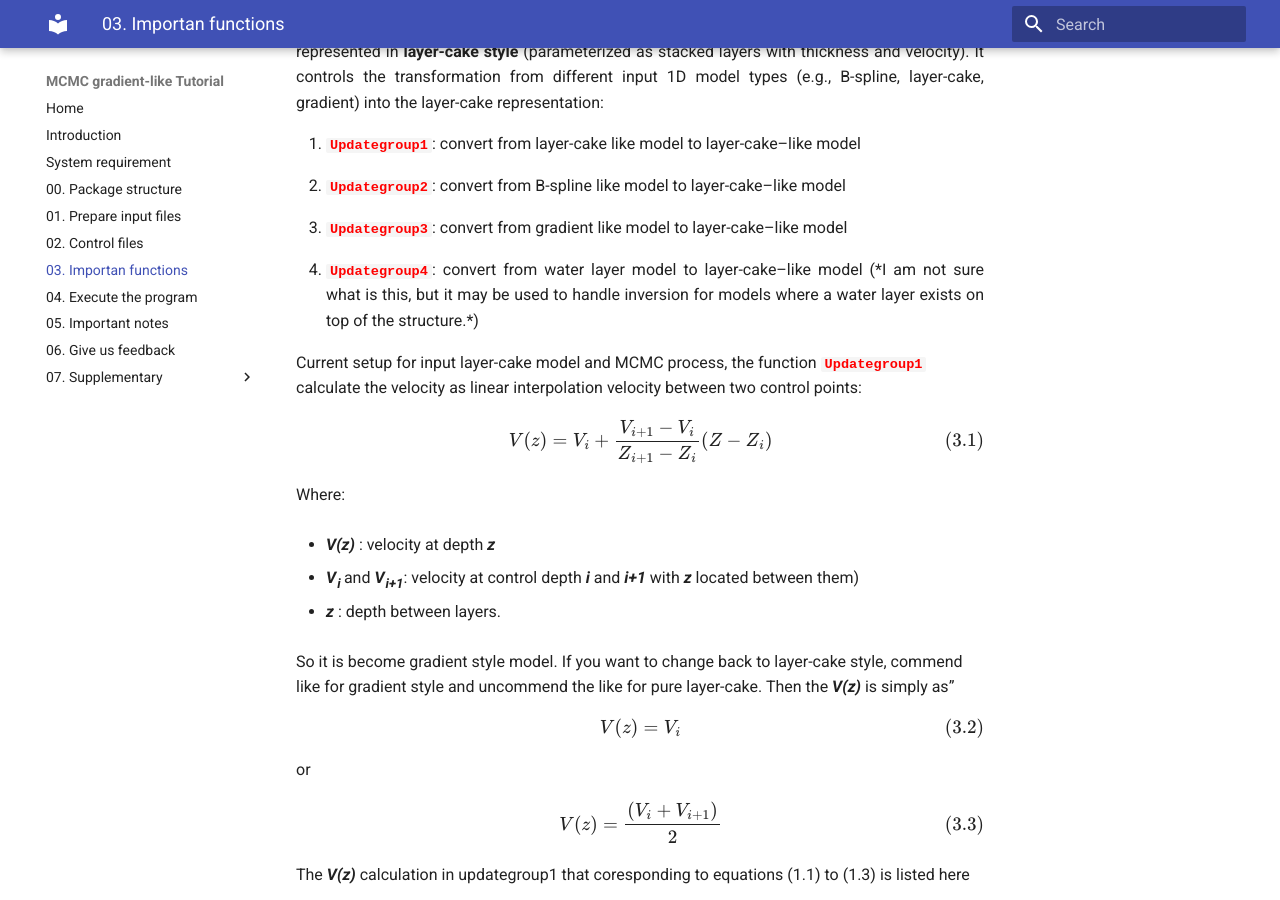
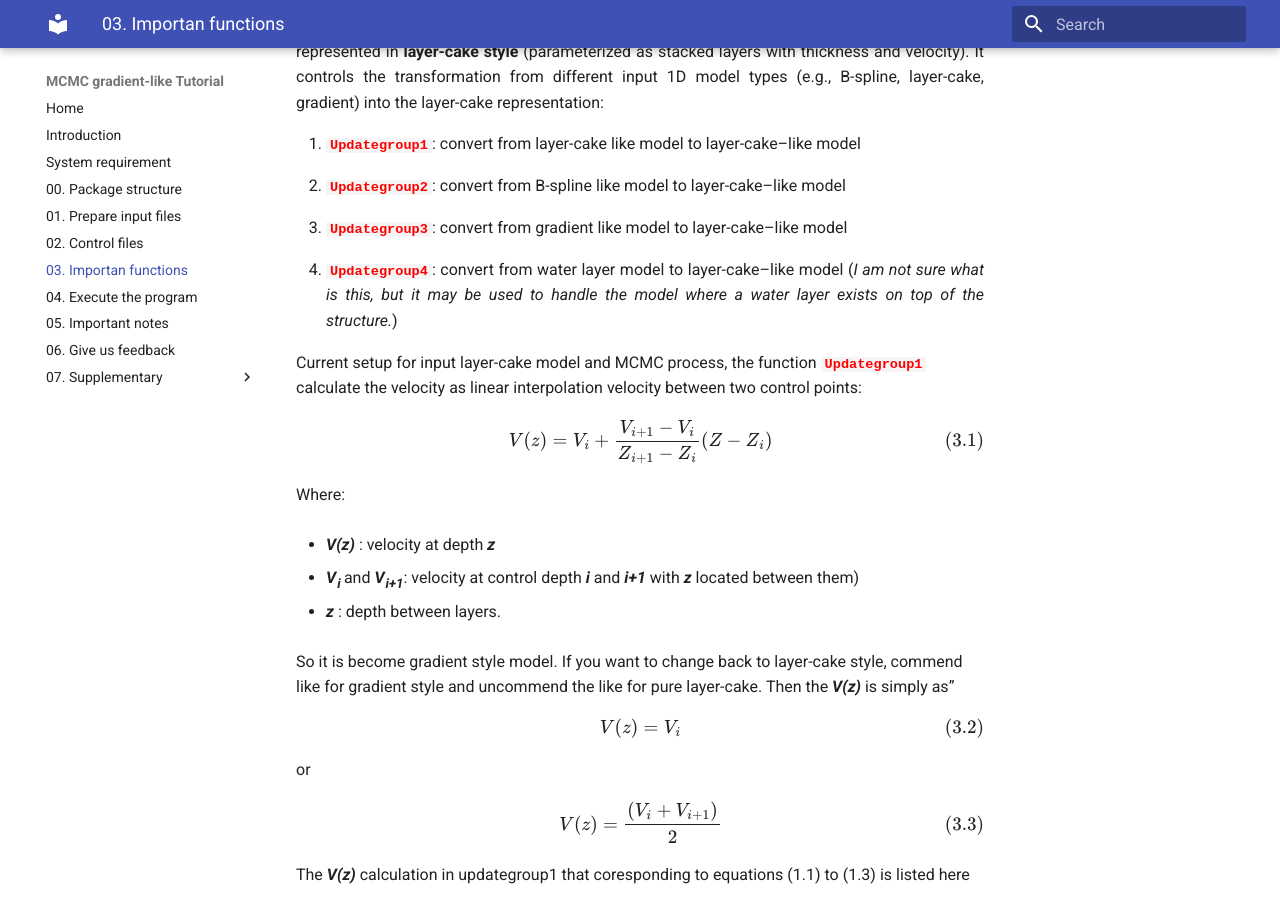
Before and after one commit to havinhlong1988/MCMC_tutorial_demo, an MkDocs documentation site: the page built from docs/03.md, in a window 1280 px wide and 900 px high, scrolled down 766 px. Built offline with MkDocs 1.6.1 and Material for MkDocs 9.7.7, drawn with Linux system fonts in a browser that asks for light colours.

Commit message:
fix format

```diff
--- a/docs/03.md
+++ b/docs/03.md
@@ -42,9 +42,8 @@ layer-cake, gradient) into the layer-cake representation:
 <ol start="4" style="text-align: justify;">
   <li>
     <code style="color:red; font-family:'Courier New', monospace; font-weight:bold;">Updategroup4</code>: convert from water layer model to layer-cake–like
-    model (*I am not sure what is this, but it may be used to handle
-    inversion for models where a water layer exists on top of the
-    structure.*)
+    model (<i>I am not sure what is this, but it may be used to handle
+   the model where a water layer exists on top of the structure.</i>)
   </li>
 </ol>
 
@@ -99,12 +98,12 @@ equations (1.1) to (1.3) is listed here
 
 
 **2. How the misfit of the model is computed**: <code style="color:red; font-family:'Courier New', monospace; font-weight:bold;">CALmodel.C/compute_misfit</code>
-
+<ul style="text-align: justify; margin-left: 0px;">
 The misfit function measures the difference between the observed data
 and the synthetic data predicted from the current model. For each data
 point, the residual is first normalized by the data uncertainty:
-
-a\. The <span style="color:purple"><strong>residual</strong></span> of data point *ith* is calculate as:
+</ul>
+a\. The <span style="color:purple"><strong>residual</strong></span> of data point <i><strong>ith</strong></i> is calculate as:
 
 <div style="text-align: left; margin-left: 1px;">
 $$
@@ -128,10 +127,12 @@ $$
 $$
 </div>
 
-This means the misfit is essentially the **root-mean-square normalized
-residual**. The normalization by the number of data points is important
+<ul style="text-align: justify; margin-left: 0px;">
+This means the misfit is essentially the <strong>root-mean-square normalized
+residual</strong>. The normalization by the number of data points is important
 because it prevents datasets with more points from automatically giving
 a larger misfit just because they contain more samples.
+</ul>
 
 c\. After the individual <span style="color:purple"><strong>misfit</strong></span> are computed, they are combined into a
 <span style="color:purple"><strong>total misfit</strong></span> using <strong>weighting</strong> factors:
@@ -143,14 +144,18 @@ $$
 </div>
 where $w_{ph}, w_{gv}, w_{hv}, w_{rf}$ denote the weights assigned to each dataset.
 
+<ul style="text-align: justify; margin-left: 0px;">
 If equal <strong>weighting</strong> is chosen, the code distributes the weights equally
 among all available data types. If manual <strong>weighting</strong> is used, the user
 defines the weight for each data type, and the total should sum to
  <span style="color:blue"><strong>1</strong></span>.
+</ul>
 
-d\. <span style="color:purple"><strong>Likelihood function</strong></span>: The <span style="color:purple"><strong>likelihood function</strong></span> converts the <span style="color:purple"><strong>misfit</strong></span>
+<ul style="text-align: justify; margin-left: 0px;">
+d. <span style="color:purple"><strong>Likelihood function</strong></span>: The <span style="color:purple"><strong>likelihood function</strong></span> converts the <span style="color:purple"><strong>misfit</strong></span>
 into a probability-like value used in the <span style="color:darkgreen"><strong>MCMC sampling</strong></span>. In general, the
 likelihood decreases as the <span style="color:purple"><strong>misfit</strong></span> increases. A common form is:
+</ul>
 
 <div style="text-align: left; margin-left: 1px;">
 $$
@@ -176,55 +181,55 @@ So models that fit the data better are more likely to be accepted during
 the MCMC process.
 
 **3. Model quality control:** <code style="color:red; font-family:'Courier New', monospace; font-weight:bold;">CALmodel.C/goodmodel</code>
-
+<p style="text-align: justify; margin-left: 0px; line-height: 2.2;">
 This option is activated when the last row of
 <span style="color:red; font-family:'Courier New', monospace; font-weight:bold;">{Project}/data/{sta}_data/in.connector</span> is set to <span style="color:blue;"><strong>1</strong></span>. This setting
 can be controlled by the parameter <span style="color:blue;"><strong>MC_QC_thres</strong></span> in
 <span style="color:red; font-family:'Courier New', monospace; font-weight:bold;">SetupData/parameter.py</span>. when it active, the function
 <code style="color:red; font-family:'Courier New', monospace; font-weight:bold;">CALmodel.C/goodmodel</code> is used to constrain the data quality and model
 behavior as follows:
-
-1.  **Check valid forward data (Vph, Gv, HV, RF)**: If any forward
+<br>
+1.  <strong>Check valid forward data (Vph, Gv, HV, RF)</strong>: If any forward
     result is abnormal, the model is rejected immediately.
-
-2.  **Check monotonic increase of Vs in sediment**: So if a deeper
+<br>
+2.  <strong>Check monotonic increase of Vs in sediment</strong>: So if a deeper
     sediment sublayer has lower Vs than the shallower one, the model is
     rejected.
-
-3.  **Check monotonic increase of Vs in crust**: So if a deeper crustal
+<br>
+3.  <strong>Check monotonic increase of Vs in crust</strong>: So if a deeper crustal
     sublayer has lower Vs than the shallower one, the model is rejected.
-
-4.  **Check monotonic increase of Vs in mantle**: So if a deeper mantle
+<br>
+4.  <strong>Check monotonic increase of Vs in mantle</strong>: So if a deeper mantle
     sublayer has lower Vs than the shallower one, the model is rejected.
-
-5.  **Check positive jump at sediment–crust boundary**: The code checks
+<br>
+5.  <strong>Check positive jump at sediment–crust boundary</strong>: The code checks
     the interface between sediment and crust. It requires the bottom
     sediment velocity to be smaller than the top crust velocity. If
     bottom sediment is greater than top crust, the model is rejected.
-
-6.  **Check positive jump at crust–mantle boundary**: The code also
+<br>
+6.  <strong>Check positive jump at crust–mantle boundary</strong>: The code also
     checks the interface between crust and mantle. It requires the
     bottom crust velocity to be smaller than the first mantle velocity.
     If bottom crust is greater than the mantle top, the model is
     rejected.
-
-7.  **Check monotonic increase in sediment layers (use for MCMC in
-    bspline style only)**: If sediment exists, the code checks that
+<br>
+7.  <strong>Check monotonic increase in sediment layers (use for MCMC in
+    bspline style only)</strong>: If sediment exists, the code checks that
     sediment Vs also increases with depth.
-
-8.  **Check consistent ordering of spline/control points (use for MCMC
-    in bspline style only)**: There is a QC check for spline-style
+<br>
+8.  <strong>Check consistent ordering of spline/control points (use for MCMC
+    in bspline style only)</strong>: There is a QC check for spline-style
     models: (<span style="color:blue;"><strong>1</strong></span>) the second crust spline should not be smaller than the
     first. (<span style="color:blue;"><strong>2</strong></span>) the second mantle spline should not be smaller than the
     first. So the code is also checking that the top part of the spline
     model has a positive or non-negative trend.
-
-9.  **Check positive velocity gradient at top of selected layers (use
-    for MCMC in bspline style only)**: The code uses the vector vgrad to
+<br>
+9.  <strong>Check positive velocity gradient at top of selected layers (use
+    for MCMC in bspline style only)</strong>: The code uses the vector vgrad to
     apply an additional positive-gradient check for selected groups.
     This means, for the groups listed in vgrad, the first two velocity
     values must satisfy.
-
+</p>
 <span style="color:red; font-weight:bold;">Note: </span>
 <span style="color:red;">For each study, you need to turn these options on/off by
 commenting or uncommenting their corresponding code blocks.</span>
```
Also changed, not shown: docs/01.md (+25 -26 lines), docs/02.md (+36 -22 lines), docs/04.md (+10 -2 lines), docs/images/01_img4.jpg (deleted), docs/images/01_img4.png (added), docs/images/04_img7.png, 2 other files.
